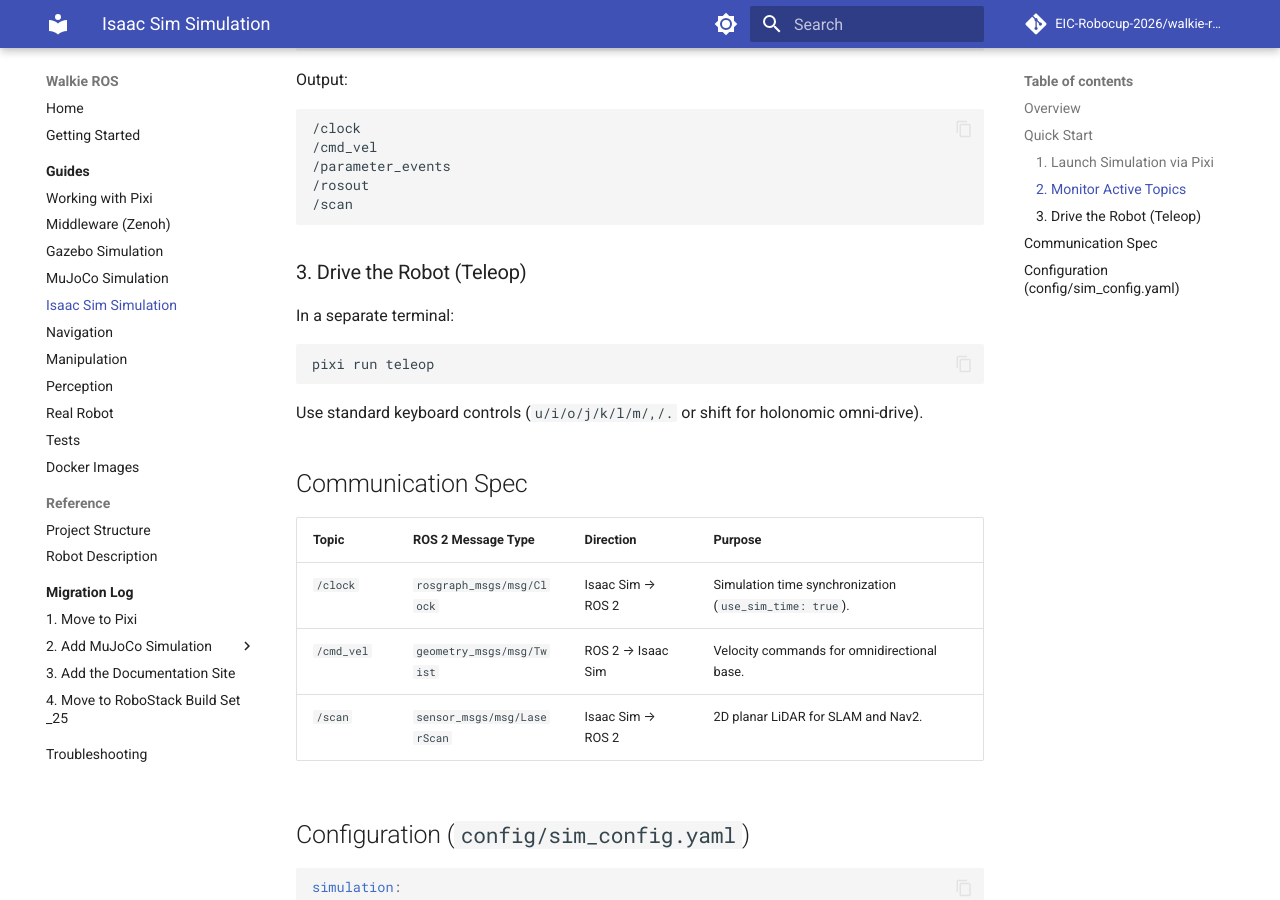
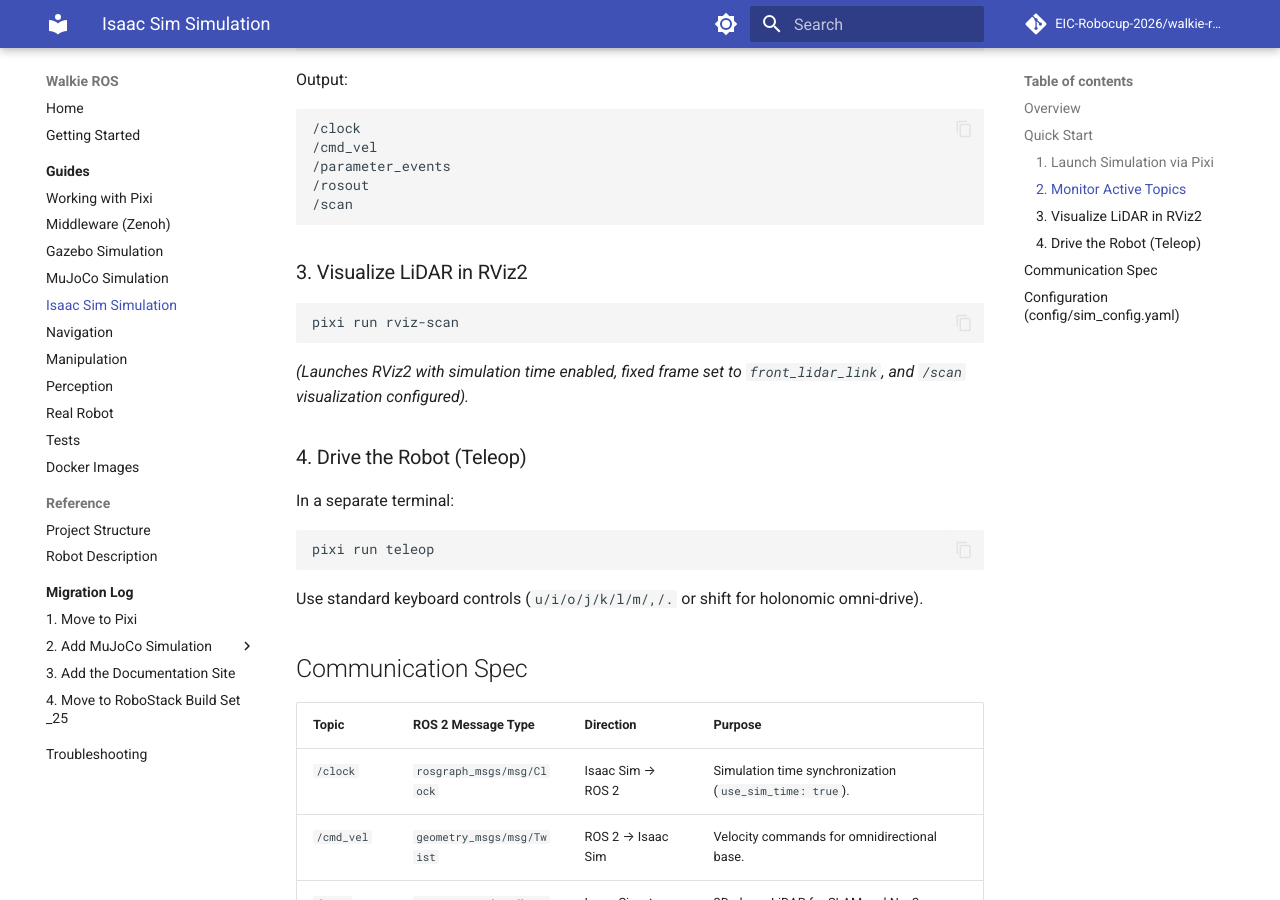
Before and after one commit to EIC-Robocup-2026/walkie-ros, an MkDocs documentation site: the page built from docs/guides/simulation-isaac.md, in a window 1280 px wide and 900 px high, scrolled down 1153 px. Built offline with MkDocs 1.6.1 and Material for MkDocs 9.7.7, drawn with Linux system fonts in a browser that asks for light colours; comment, search, counter and statistics services are not loaded.

Commit message:
docs: update simulation guide and bump walkie-isaac to modular architecture

````diff
--- a/docs/guides/simulation-isaac.md
+++ b/docs/guides/simulation-isaac.md
@@ -45,7 +45,14 @@
 /scan
 ```
 
-### 3. Drive the Robot (Teleop)
+### 3. Visualize LiDAR in RViz2
+
+```bash
+pixi run rviz-scan
+```
+*(Launches RViz2 with simulation time enabled, fixed frame set to `front_lidar_link`, and `/scan` visualization configured).*
+
+### 4. Drive the Robot (Teleop)
 
 In a separate terminal:
 
````
